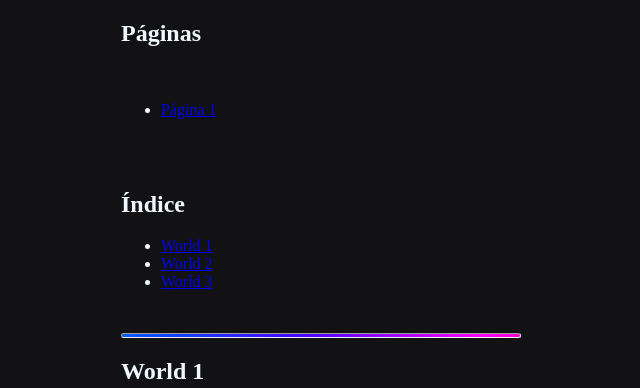
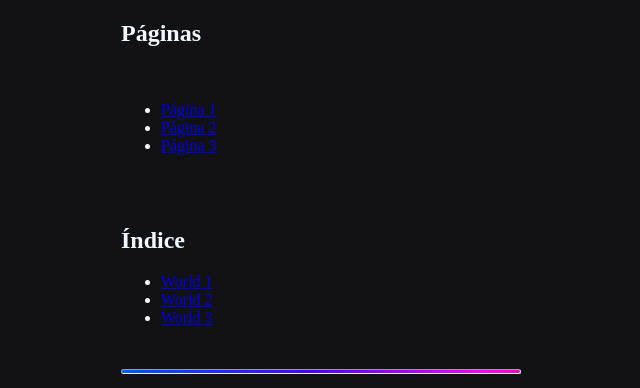
Before and after one commit to XxTheus/desenvolvimento-web-univille, a plain HTML site: page src/components/index.html in a window 1280 px wide. Shown: the part 476-864 px from the top of the page, without its empty margins (319-959 px from the left). Drawn offline with Linux system fonts and the light colour scheme.

Commit message:
Adicionando e melhorando o direcionamento das páginas

```diff
--- a/src/components/index.html
+++ b/src/components/index.html
@@ -23,10 +23,12 @@
 <div>
     <h2>Páginas</h2>
     <br>
-    <ul><li>
+    <ul>
     <!-- link relativo -->
-    <a href="page1.html">Página 1</a>
-    </li></ul>
+    <li><a href="page1.html" target="_blank">Página 1</a></li>
+    <li><a href="page2.html" target="_blank">Página 2</a></li>
+    <li><a href="page3.html" target="_blank">Página 3</a></li>
+    </ul>
 </div>
     <br>
     <br>
```
